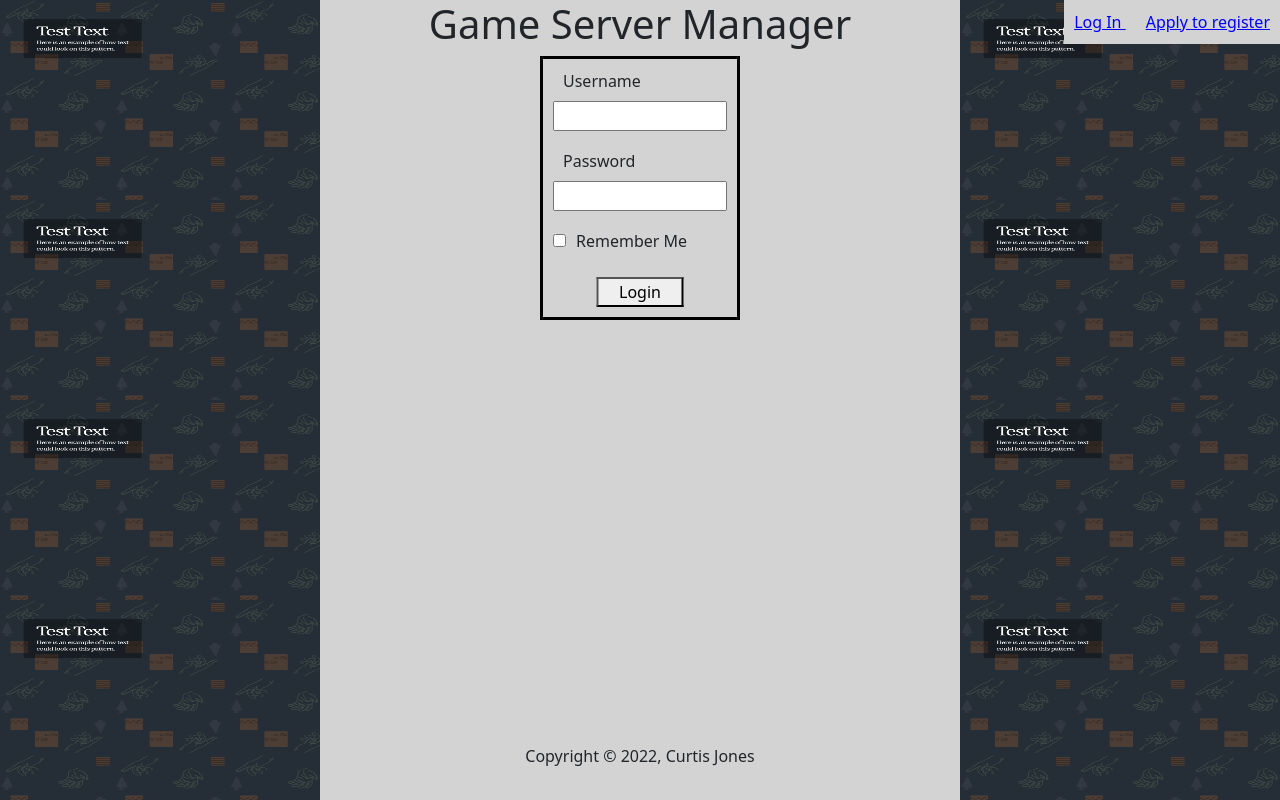
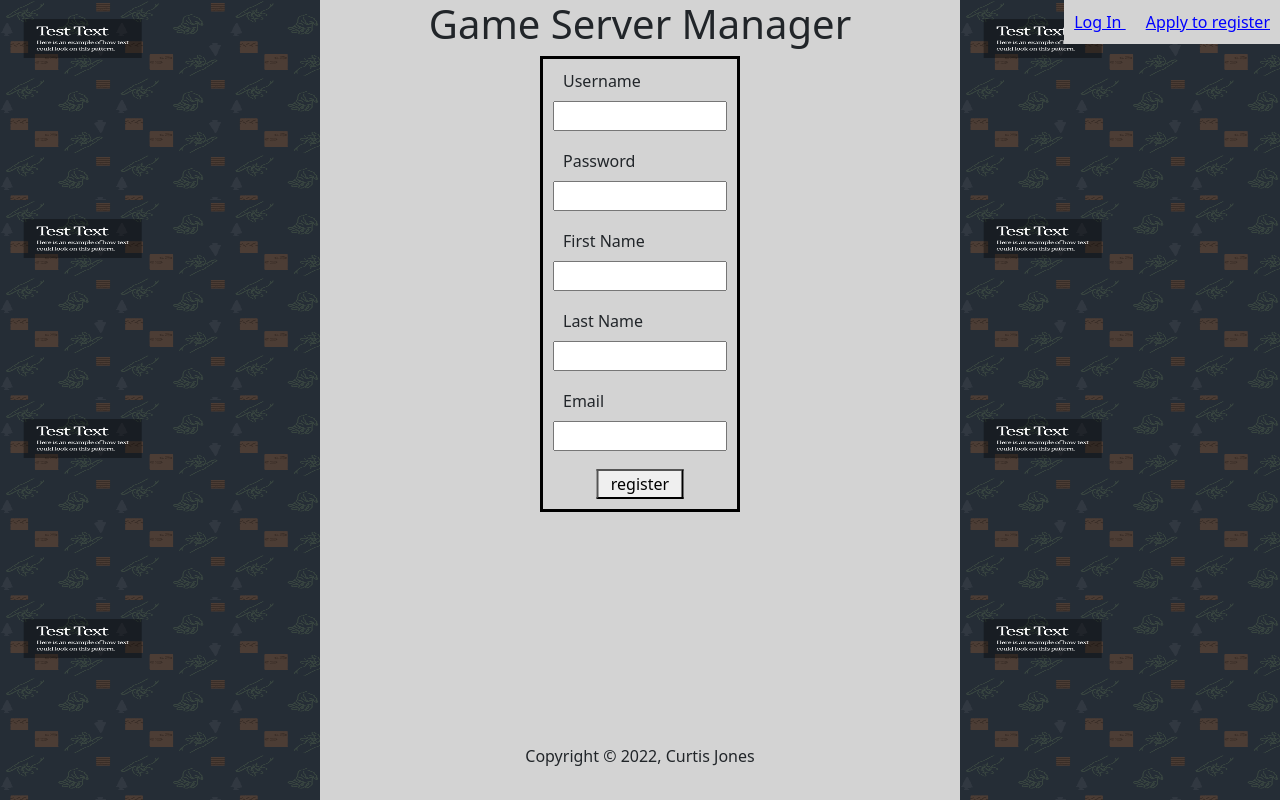
Before and after one commit to CurtisGRJones/Server-Manager, an Angular app in the folder app/: page /register in a window 1280 px wide. Built offline with nearby package versions, Linux system fonts and the light colour scheme; no server answers.

Commit message:
Fixed registration

```diff
--- a/app/src/app/register/register.component.css
+++ b/app/src/app/register/register.component.css
@@ -16,7 +16,7 @@ form {
   margin-left: 10px;
 }
 
-.login-wrapper {
+.register-wrapper {
   margin: 0 auto;
   width: 50%;
   max-width: 200px;
@@ -29,7 +29,7 @@ form {
   text-align: left;
 }
 
-.login {
+.register {
   width: 50%;
   display: flex;
   justify-content: center;
@@ -45,6 +45,6 @@ form {
 
 }
 
-.username, .password {
+.input-box {
   height: 80px;
 }
--- a/app/src/app/register/register.component.html
+++ b/app/src/app/register/register.component.html
@@ -1,21 +1,34 @@
-<div class="login-wrapper center">
-  <form name="login" method="POST" action="/api/login" class="">
-    <div class="username">
+<div class="register-wrapper center">
+  <form name="register" method="POST" action="/api/register" class="">
+    <div class="username input-box">
       <label for="user" class="form-label">Username</label>
       <input name="user" id="user" type="text" class="needs-validation" value="" required />
       <div class="invalid-feedback">Username Required</div>
     </div>
-    <div class="password">
+    <div class="password input-box">
       <label for="pass" class="form-label">Password</label>
       <input name="pass" id="pass" type="password" class="needs-validation" required />
       <div class="valid-feedback"></div>
       <div class="invalid-feedback">Password Required</div>
     </div>
-    <div class="remember">
-      <input name="remember" type="checkbox" id="remember-me">
-      <label class="form-check-label" for="remember-me">Remember Me</label>
+    <div class="firstName input-box">
+      <label for="firstname" class="form-label">First Name</label>
+      <input name="firstname" id="firstname" type="text" class="needs-validation" required />
+      <div class="valid-feedback"></div>
+      <div class="invalid-feedback">First Name Required</div>
     </div>
-    <label>  </label>
-    <button type="submit" class="login center">Login</button>
+    <div class="lastName input-box">
+      <label for="lastname" class="form-label">Last Name</label>
+      <input name="lastname" id="lastname" type="text" class="needs-validation" required />
+      <div class="valid-feedback"></div>
+      <div class="invalid-feedback">Password Required</div>
+    </div>
+    <div class="email input-box">
+      <label for="email" class="form-label">Email</label>
+      <input name="email" id="email" type="text" class="needs-validation" required />
+      <div class="valid-feedback"></div>
+      <div class="invalid-feedback">Email Required</div>
+    </div>
+    <button type="submit" class="register center">register</button>
   </form>
 </div>
```
Also changed, not shown: 1 other file (tests, documents, lock files or other folders).
